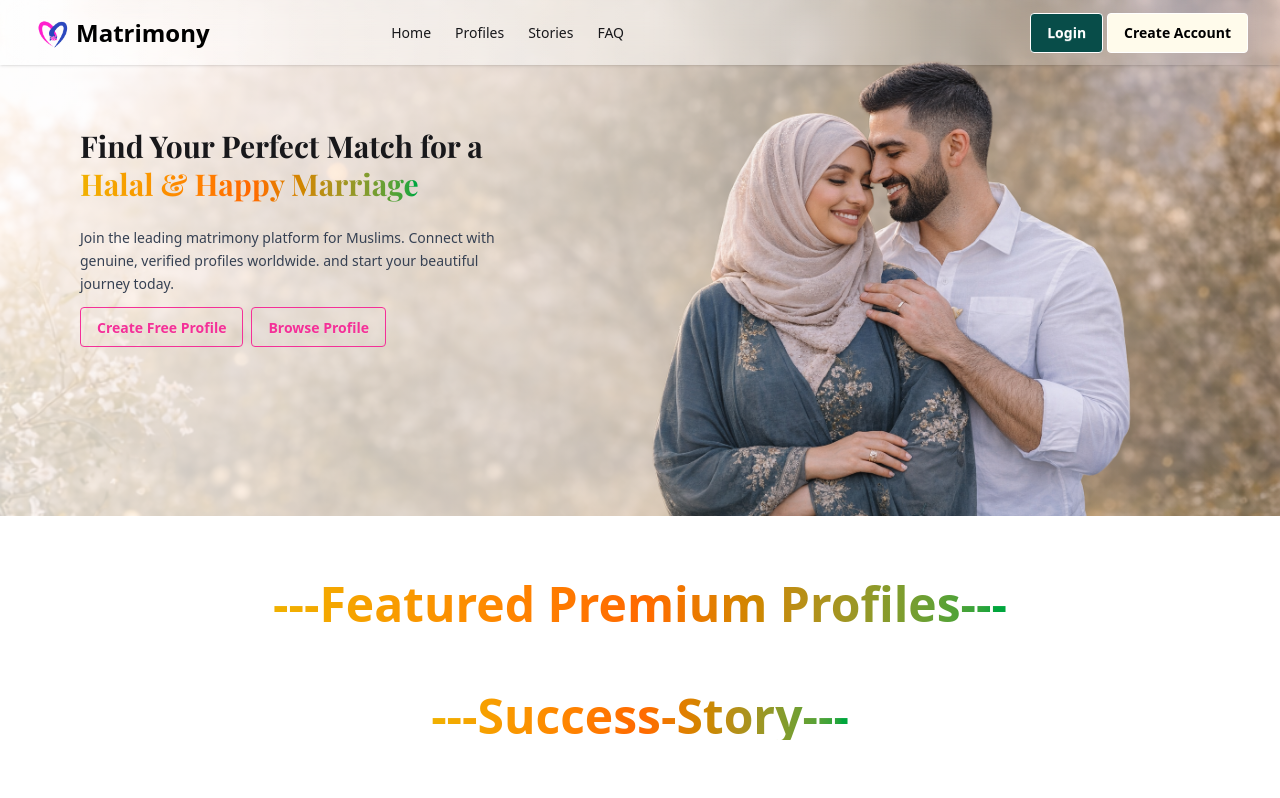
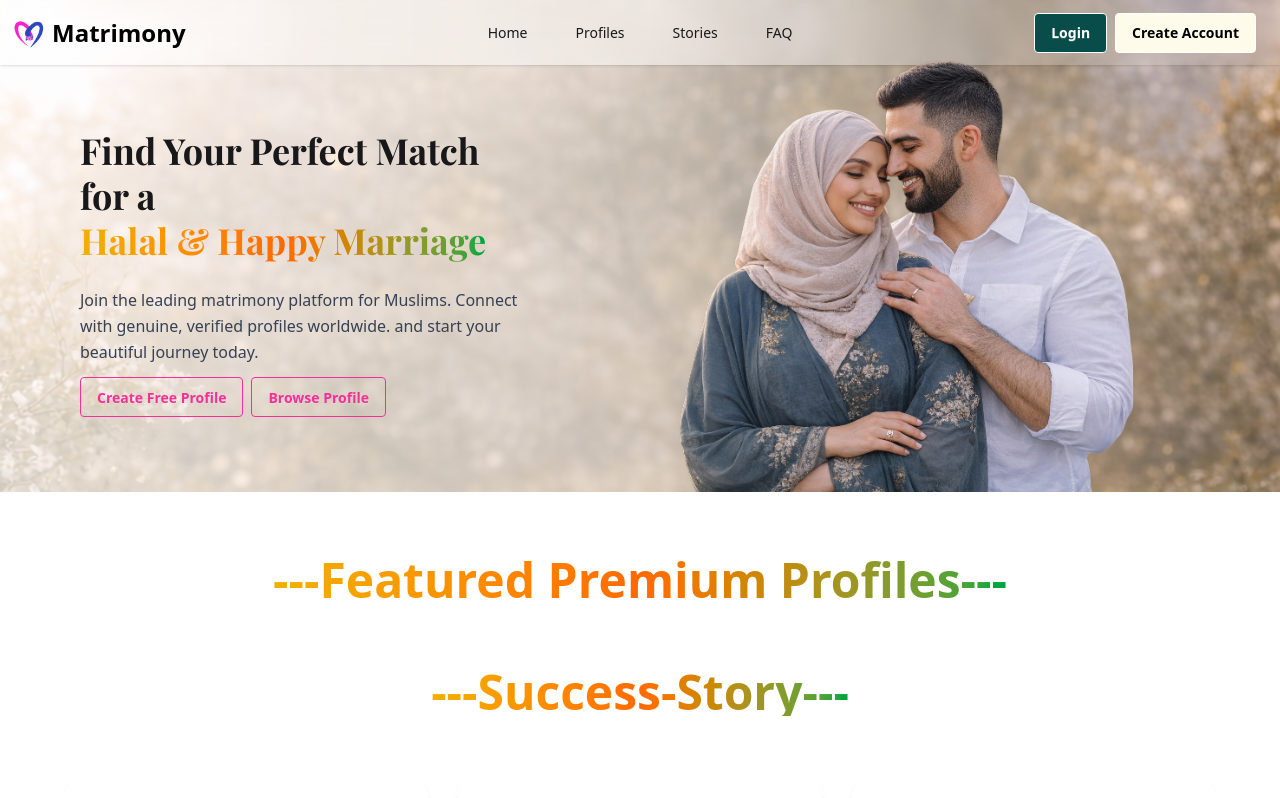
Before and after one commit to MH-liton-360/matrimony, a React (Vite) app: page /home in a window 1280 px wide. Shown: the top 798 px of the page. Built offline with nearby package versions, Linux system fonts and the light colour scheme.

Commit message:
Alhamdulillah hero and navbar Done

```diff
--- a/src/Components/Banner.jsx
+++ b/src/Components/Banner.jsx
@@ -3,8 +3,7 @@ import bgImg from '../assets/Banner/bg.png'
 
 const Banner = () => {
     return (
-
-        <section className="relative flex justify-between pt-12 px-20 overflow-hidden">
+        <section className="relative flex flex-col md:flex-row justify-between items-center md:items-start pt-12 px-4 md:px-20 overflow-hidden">
 
             {/* ✅ Background Image */}
             <div
@@ -12,45 +11,40 @@ const Banner = () => {
                 style={{ backgroundImage: `url(${bgImg})` }}
             ></div>
 
-            <div className="absolute inset-0
-                bg-gradient-to-r
-                from-white/70
-                via-white/50
-                to-transparent">
-            </div>
+            {/* ✅ Gradient Overlay */}
+            <div className="absolute inset-0 bg-gradient-to-r from-white/70 via-white/50 to-transparent"></div>
 
-            {/* ✅ Content */}
-            <div className="relative z-10 pt-20 max-w-xl">
-
-                <h3 className='font-[Playfair_Display] text-4xl md:text-3xl font-bold leading-tight'>
+            {/* ✅ Text Content */}
+            <div className="relative z-10 pt-20 max-w-xl text-center md:text-left">
+                <h3 className='font-[Playfair_Display] text-3xl sm:text-4xl md:text-4xl font-bold leading-tight'>
                     Find Your Perfect Match for a <br />
                     <span className="bg-gradient-to-r from-yellow-500 via-orange-500 to-green-600 bg-clip-text text-transparent">
                         Halal & Happy Marriage
                     </span>
                 </h3>
 
-                <p className="mt-6 text-gray-700 text-sm leading-relaxed">
+                <p className="mt-6 text-gray-700 text-sm sm:text-base leading-relaxed">
                     Join the leading matrimony platform for Muslims. Connect with
                     genuine, verified profiles worldwide. and start your beautiful
                     journey today.
                 </p>
 
-                <div className="flex gap-2 pt-3">
-                    <button className="btn btn-outline btn-secondary">
+                <div className="flex flex-col sm:flex-row gap-2 pt-3 justify-center md:justify-start">
+                    <button className="btn btn-outline btn-secondary w-full sm:w-auto">
                         Create Free Profile
                     </button>
-                    <button className="btn btn-outline btn-secondary">
+                    <button className="btn btn-outline btn-secondary w-full sm:w-auto">
                         Browse Profile
                     </button>
                 </div>
-
             </div>
 
-            <div className="relative z-10">
+            {/* ✅ Banner Image */}
+            <div className="relative z-10 mt-6 md:mt-0 md:self-end">
                 <img
                     src={bannerImg}
                     alt="Muslim Couple"
-                    className='w-full h-auto object-cover'
+                    className='w-full max-w-xs sm:max-w-md md:max-w-full h-auto object-cover mx-auto md:mx-0'
                 />
             </div>
 
--- a/src/shared/Navbar.jsx
+++ b/src/shared/Navbar.jsx
@@ -4,8 +4,8 @@ import { Link as ScrollLink } from "react-scroll";
 import logoMat from "../assets/logo/Interlocked hands forming a heart.png"
 
 const Navbar = () => {
-
-    const navOptions = <>
+    const navOptions = (
+        <>
             <li>
                 <ScrollLink to="home" smooth={true} duration={500} className="hover:text-yellow-400 transition-colors cursor-pointer">Home</ScrollLink>
             </li>
@@ -19,17 +19,15 @@ const Navbar = () => {
                 <ScrollLink to="FAQ" smooth={true} duration={500} className="hover:text-yellow-400 transition-colors cursor-pointer">FAQ</ScrollLink>
             </li>
         </>
+    );
 
     return (
         <section>
-            <div className="navbar fixed z-10
-                bg-gradient-to-r from-white/40 via-white/50 to-transparent
-                backdrop-blur-md shadow-sm">
-                <div className="w-full max-w-7xl mx-auto flex items-center justify-between px-4 sm:px-6">
+            <div className="navbar fixed z-10 bg-gradient-to-r from-white/40 via-white/50 to-transparent backdrop-blur-md shadow-sm">
+                <div className="w-full max-w-7xl mx-auto flex items-center justify-center px-4 sm:px-6 relative">
 
-                    <div className="navbar-start flex-1 justify-center lg:justify-start">
-                        {/* Logo center for mobile, left for desktop */}
-                        <div className="flex items-center gap-1">
+                    {/* Logo */}
+                    <div className="absolute lg:left-0 flex items-center gap-1">
                         <img
                             src={logoMat}
                             alt="Logo"
@@ -43,53 +41,13 @@ const Navbar = () => {
                         </Link>
                     </div>
 
-                        {/* Mobile dropdown */}
-                        <div className="dropdown absolute left-0 lg:hidden">
-                            <div tabIndex={0} className="btn btn-ghost text-amber-950">
-                                <svg
-                                    xmlns="http://www.w3.org/2000/svg"
-                                    className="h-5 w-5"
-                                    fill="none"
-                                    viewBox="0 0 24 24"
-                                    stroke="currentColor"
-                                >
-                                    <path strokeLinecap="round" strokeLinejoin="round" strokeWidth="2" d="M4 6h16M4 12h8m-8 6h16" />
-                                </svg>
-                            </div>
-
-                            <ul
-                                tabIndex="-1"
-                                className="menu menu-sm dropdown-content bg-white/80 backdrop-blur-md rounded-box mt-3 w-72 p-2 shadow"
-                            >
-                                {navOptions}
-                                <div className="flex gap-2">
-                                    <li className="mt-2">
-                                        <Link to="/login">
-                                            <span className="btn btn-outline w-full text-white bg-accent-content border-white hover:bg-yellow-400 hover:border-yellow-400 hover:text-black">
-                                                Login
-                                            </span>
-                                        </Link>
-                                    </li>
-                                    <li className="mt-2">
-                                        <Link to="/signup">
-                                            <span className="btn btn-outline w-full text-black bg-amber-50 border-white hover:bg-yellow-400 hover:border-yellow-400 hover:text-black">
-                                                Create Account
-                                            </span>
-                                        </Link>
-                                    </li>
-                                </div>
-                            </ul>
-                        </div>
-                    </div>
-
-                    {/* Desktop nav */}
-                    <div className="navbar-center hidden lg:flex">
-                        <ul className="menu menu-horizontal px-1 justify-center">
+                    {/* Desktop menu (centered) */}
+                    <ul className="hidden lg:flex menu menu-horizontal gap-6">
                         {navOptions}
                     </ul>
-                    </div>
 
-                    <div className="navbar-end hidden lg:flex gap-1">
+                    {/* Desktop buttons */}
+                    <div className="absolute right-4 hidden lg:flex gap-2">
                         <Link to="/login">
                             <span className="btn btn-outline text-white bg-accent-content border-white hover:bg-yellow-400 hover:border-yellow-400 hover:text-black">Login</span>
                         </Link>
@@ -97,6 +55,32 @@ const Navbar = () => {
                             <span className="btn btn-outline text-black bg-amber-50 border-white hover:bg-yellow-400 hover:border-yellow-400 hover:text-black">Create Account</span>
                         </Link>
                     </div>
+
+                    {/* Mobile dropdown */}
+                    <div className="dropdown absolute left-0 lg:hidden">
+                        <div tabIndex={0} className="btn btn-ghost text-amber-950">
+                            <svg xmlns="http://www.w3.org/2000/svg" className="h-5 w-5" fill="none" viewBox="0 0 24 24" stroke="currentColor">
+                                <path strokeLinecap="round" strokeLinejoin="round" strokeWidth="2" d="M4 6h16M4 12h8m-8 6h16" />
+                            </svg>
+                        </div>
+                        <ul
+                            tabIndex="-1"
+                            className="menu menu-sm dropdown-content bg-white/80 backdrop-blur-md rounded-box mt-3 w-72 p-2 shadow flex flex-col gap-2"
+                        >
+                            {navOptions}
+                            <li>
+                                <Link to="/login">
+                                    <span className="btn btn-outline w-full text-white bg-accent-content border-white hover:bg-yellow-400 hover:border-yellow-400 hover:text-black">Login</span>
+                                </Link>
+                            </li>
+                            <li>
+                                <Link to="/signup">
+                                    <span className="btn btn-outline w-full text-black bg-amber-50 border-white hover:bg-yellow-400 hover:border-yellow-400 hover:text-black">Create Account</span>
+                                </Link>
+                            </li>
+                        </ul>
+                    </div>
+
                 </div>
             </div>
         </section>
```
Lines whose indentation alone changed are shown as unchanged.
